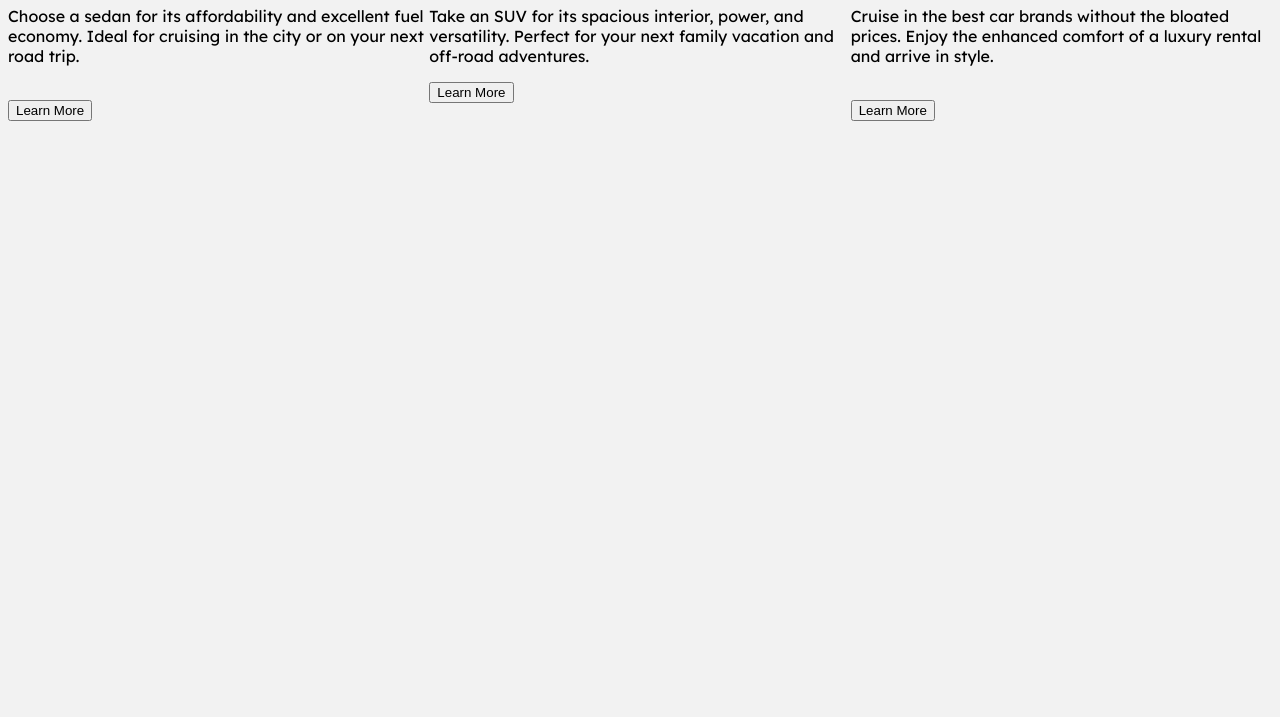
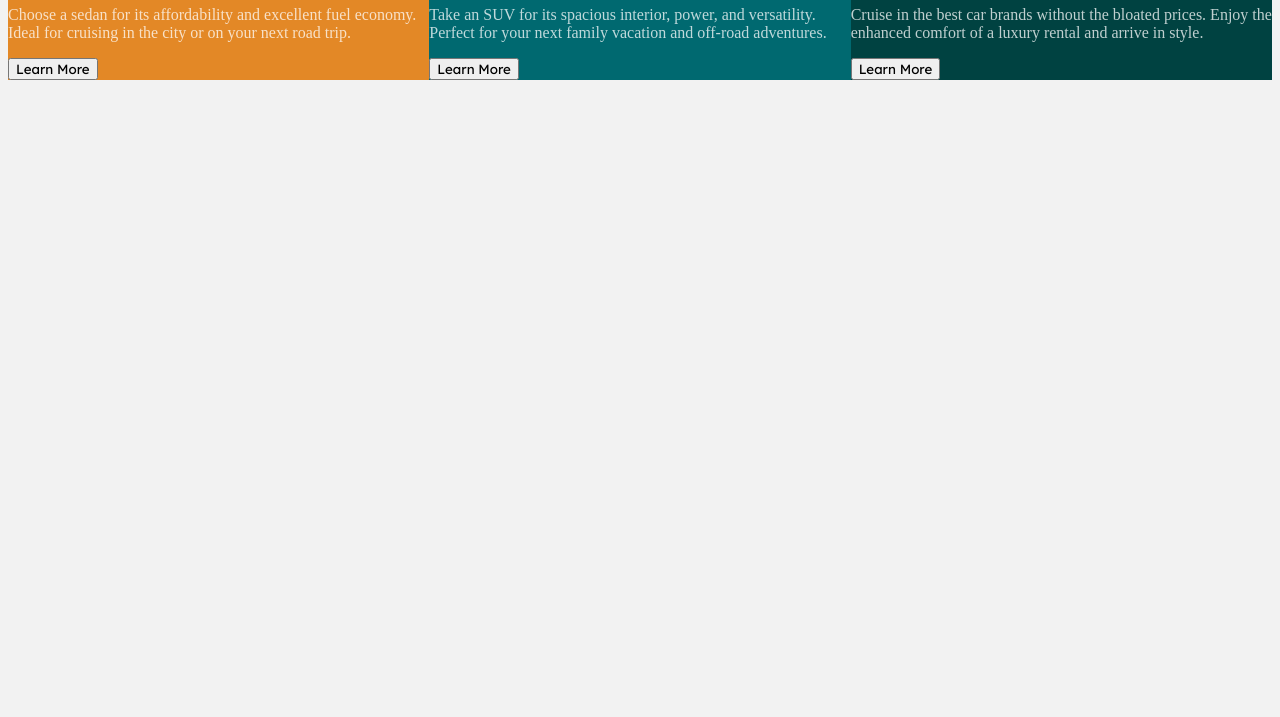
Before and after one commit to Arob7/3-COLUMN-PREVIEW-CARD, a plain HTML site: page index.html in a window 1280 px wide. Shown: the part 83-800 px from the top of the page. Drawn offline with Linux system fonts and the light colour scheme.

Commit message:
added background colors and changed pg color

```diff
--- a/index.html
+++ b/index.html
@@ -9,30 +9,31 @@
   </head>
   <body>
     <div class="main">
-      <div class="item">
+      <div class="sedan">
         <h1>Sedans</h1>
         <p>
           Choose a sedan for its affordability and excellent fuel economy. Ideal
           for cruising in the city or on your next road trip.
         </p>
-        <br />
+
         <button>Learn More</button>
       </div>
-      <div class="item">
+      <div class="suv">
         <h1>SUVS</h1>
         <p>
           Take an SUV for its spacious interior, power, and versatility. Perfect
-          for your next family vacation and off-road adventures.<br />
+          for your next family vacation and off-road adventures.
         </p>
+
         <button>Learn More</button>
       </div>
-      <div class="item">
+      <div class="luxury">
         <h1>Luxury</h1>
         <p>
           Cruise in the best car brands without the bloated prices. Enjoy the
           enhanced comfort of a luxury rental and arrive in style.
         </p>
-        <br />
+
         <button>Learn More</button>
       </div>
     </div>
--- a/styles.css
+++ b/styles.css
@@ -12,13 +12,30 @@ body {
   grid-template-columns: 1fr 1fr 1fr;
 }
 
+h1,
+button {
+  font-family: "Lexend Deca", sans-serif;
+}
+
 p {
-  font-family: "Lexend Deca", sans-serif;
+  color: hsla(0, 0%, 100%, 0.75);
 }
 
 h1 {
   font-family: "Big Shoulders Display", cursive;
   text-transform: uppercase;
+}
+
+.sedan {
+  background-color: hsl(31, 77%, 52%);
+}
+
+.suv {
+  background-color: hsl(184, 100%, 22%);
+}
+
+.luxury {
+  background-color: hsl(179, 100%, 13%);
 }
 
 @media screen and (max-width: 375px) {
```
